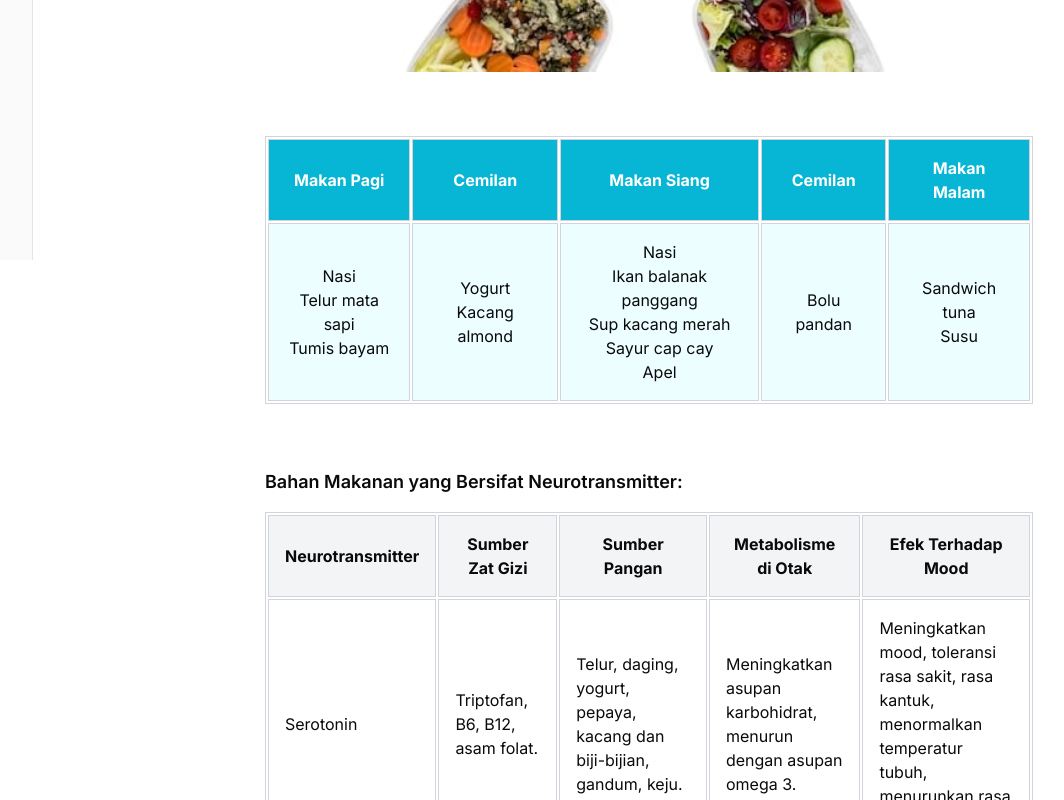
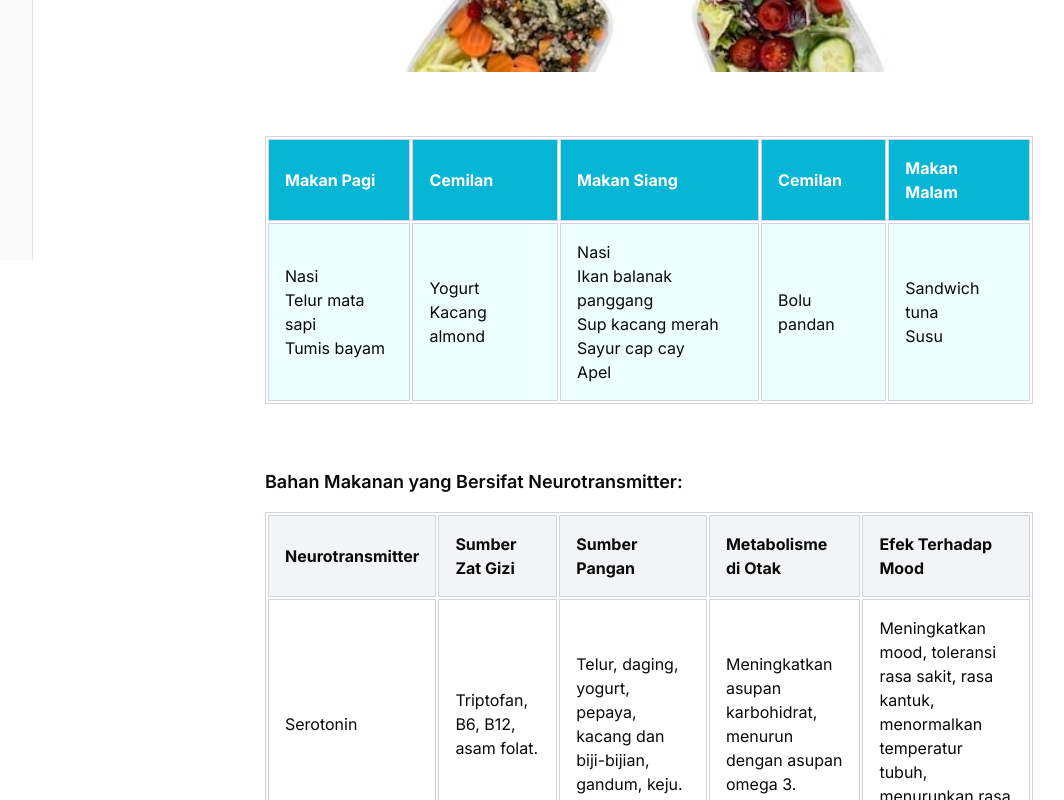
Before and after one commit to agusheryanto182/healthymind, a Next.js app: page /rencana-makan/menu in a window 1280 px wide. Shown: the part 540-1340 px from the top of the page, without its empty margins (15-1079 px from the left). Built offline with nearby package versions, Linux system fonts and the light colour scheme.

Commit message:
feat: update our team and menu pages

```diff
--- a/app/rencana-makan/menu/page.tsx
+++ b/app/rencana-makan/menu/page.tsx
@@ -86,19 +86,19 @@ export default function Page() {
         <table className="mt-16 min-w-full table-auto border-separate border border-gray-300">
           <thead>
             <tr className="bg-cyan-500">
-              <th className="border border-gray-300 p-4 text-center text-white">
+              <th className="border border-gray-300 p-4 text-left text-white">
                 Makan Pagi
               </th>
-              <th className="border border-gray-300 p-4 text-center text-white">
+              <th className="border border-gray-300 p-4 text-left text-white">
                 Cemilan
               </th>
-              <th className="border border-gray-300 p-4 text-center text-white">
+              <th className="border border-gray-300 p-4 text-left text-white">
                 Makan Siang
               </th>
-              <th className="border border-gray-300 p-4 text-center text-white">
+              <th className="border border-gray-300 p-4 text-left text-white">
                 Cemilan
               </th>
-              <th className="border border-gray-300 p-4 text-center text-white">
+              <th className="border border-gray-300 p-4 text-left text-white">
                 Makan Malam
               </th>
             </tr>
@@ -106,20 +106,20 @@ export default function Page() {
           <tbody>
             <tr className="bg-cyan-50">
               <td className="border border-gray-300 p-4">
-                <ul className="text-center">
+                <ul className="text-left">
                   <li>Nasi</li>
                   <li>Telur mata sapi</li>
                   <li>Tumis bayam</li>
                 </ul>
               </td>
               <td className="border border-gray-300 p-4">
-                <ul className="text-center">
+                <ul className="text-left">
                   <li>Yogurt</li>
                   <li>Kacang almond</li>
                 </ul>
               </td>
               <td className="border border-gray-300 p-4">
-                <ul className="text-center">
+                <ul className="text-left">
                   <li>Nasi</li>
                   <li>Ikan balanak panggang</li>
                   <li>Sup kacang merah</li>
@@ -128,12 +128,12 @@ export default function Page() {
                 </ul>
               </td>
               <td className="border border-gray-300 p-4">
-                <ul className="text-center">
+                <ul className="text-left">
                   <li>Bolu pandan</li>
                 </ul>
               </td>
               <td className="border border-gray-300 p-4">
-                <ul className="text-center">
+                <ul className="text-left">
                   <li>Sandwich tuna</li>
                   <li>Susu</li>
                 </ul>
@@ -150,24 +150,24 @@ export default function Page() {
             <table className="min-w-full table-auto border-separate border border-gray-300">
               <thead>
                 <tr className="bg-gray-100">
-                  <th className="border border-gray-300 p-4 text-center">
+                  <th className="border border-gray-300 p-4 text-left">
                     Neurotransmitter
                   </th>
-                  <th className="border border-gray-300 p-4 text-center">
+                  <th className="border border-gray-300 p-4 text-left">
                     Sumber Zat Gizi
                   </th>
-                  <th className="border border-gray-300 p-4 text-center">
+                  <th className="border border-gray-300 p-4 text-left">
                     Sumber Pangan
                   </th>
-                  <th className="border border-gray-300 p-4 text-center">
+                  <th className="border border-gray-300 p-4 text-left">
                     Metabolisme di Otak
                   </th>
-                  <th className="border border-gray-300 p-4 text-center">
+                  <th className="border border-gray-300 p-4 text-left">
                     Efek Terhadap Mood
                   </th>
                 </tr>
               </thead>
-              <tbody>
+              <tbody className="text-left">
                 <tr>
                   <td className="border border-gray-300 p-4">Serotonin</td>
                   <td className="border border-gray-300 p-4">
--- a/components/our-team.tsx
+++ b/components/our-team.tsx
@@ -18,6 +18,13 @@ export default function OurTeamComponent() {
       image: "/assets/icons/profile.svg",
     },
     {
+      name: "Ummul Khoiroh",
+      nim: "22120092",
+      prodi: "S-1 Gizi",
+      universitas: "Universitas Respati Yogyakarta",
+      image: "/assets/icons/profile.svg",
+    },
+    {
       name: "Novita Puput Wati",
       nim: "22120094",
       prodi: "S-1 Gizi",
@@ -25,22 +32,15 @@ export default function OurTeamComponent() {
       image: "/assets/icons/profile.svg",
     },
     {
-      name: "Ummul Khoiroh",
-      nim: "22120092",
-      prodi: "S-1 Gizi",
+      name: "Merin Ginting",
+      nim: "22180064",
+      prodi: "S-1 Kebidanan",
       universitas: "Universitas Respati Yogyakarta",
       image: "/assets/icons/profile.svg",
     },
     {
       name: "Andriani Christina Sulu",
       nim: "22180065",
-      prodi: "S-1 Kebidanan",
-      universitas: "Universitas Respati Yogyakarta",
-      image: "/assets/icons/profile.svg",
-    },
-    {
-      name: "Merin Ginting",
-      nim: "22180064",
       prodi: "S-1 Kebidanan",
       universitas: "Universitas Respati Yogyakarta",
       image: "/assets/icons/profile.svg",
```
